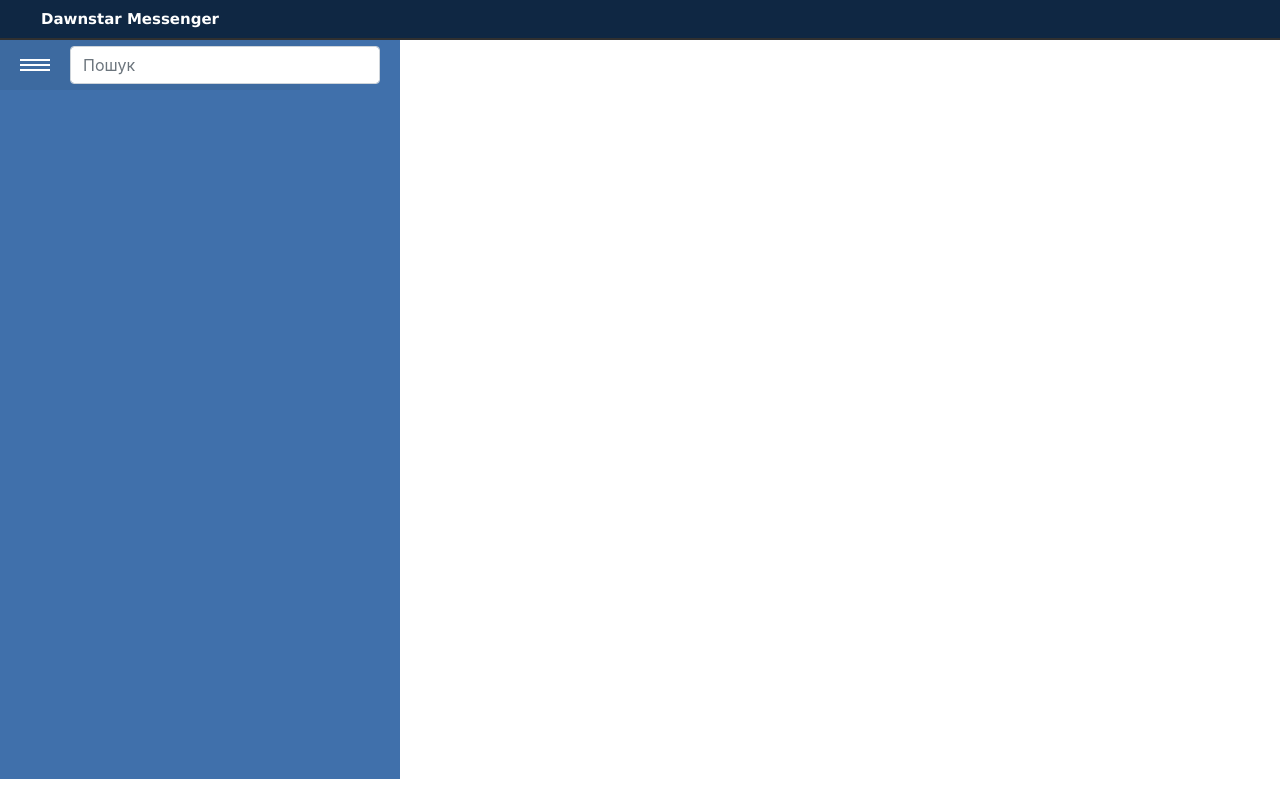
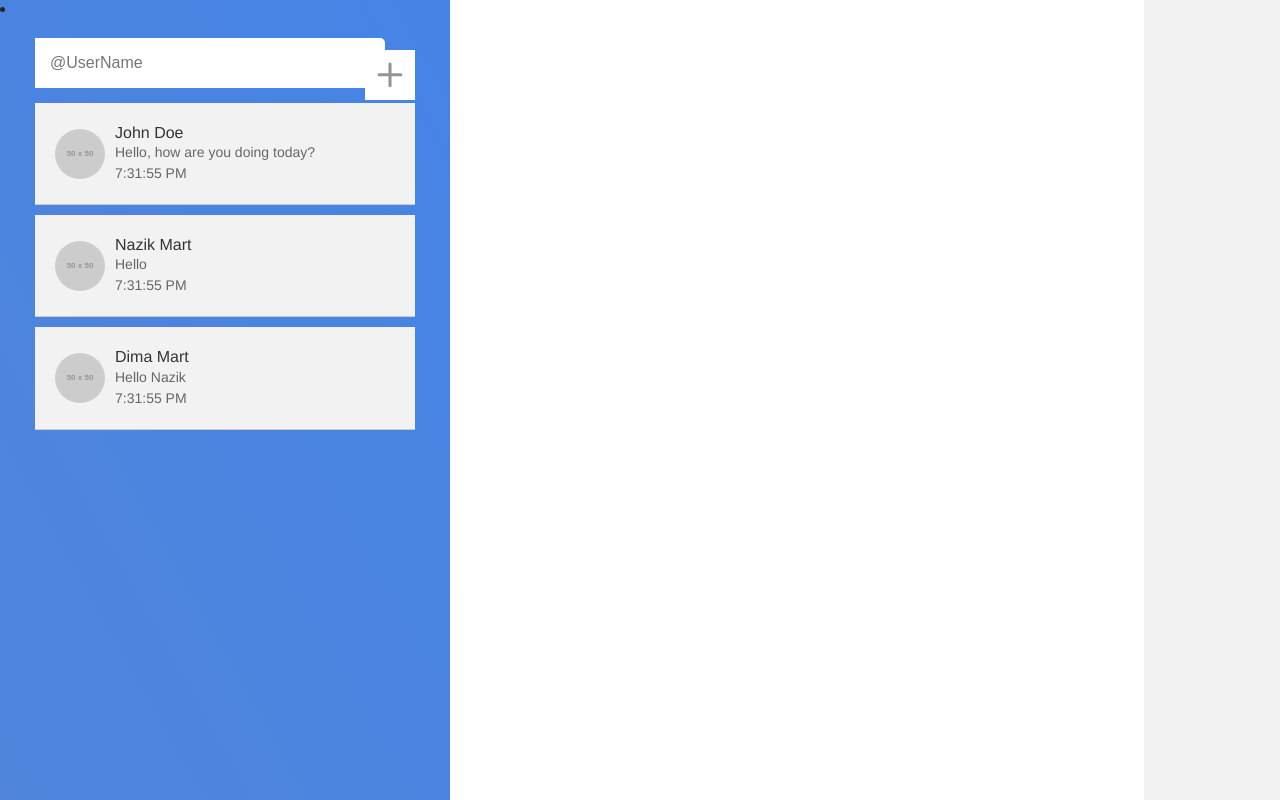
Before and after one commit to NazzikMart/curs, a React (Create React App) app: page / in a window 1280 px wide. Shown: the top 800 px of the page. Built offline with nearby package versions, Linux system fonts and the light colour scheme.

Commit message:
new component add

```diff
--- a/src/App.css
+++ b/src/App.css
@@ -20,6 +20,7 @@
   margin-top: 8px;
   margin-left: -20px;
   height: 20px;
+  margin-top: 600px;
 }
 
 body {
@@ -34,27 +35,32 @@ body {
   display: flex;
   position: absolute;
 
-  /* border: 2px solid rgb(48, 48, 48); */
+
 }
 
 .LeftMenu {
-  width: 400px;
-  height: 749px;
-  background-color: #4070ab;
-  position: absolute;
-  top: 30px;
+  width: 450px;
+  background-image: linear-gradient(to right top, #5085db, #4d85de, #4b84e0, #4884e3, #4583e5);
+  display: flex;
+  flex-direction: column;
+  max-width: 3000px;
+  display: flex;
+
 }
+
+
 
 .ChatsName {
   width: 300px;
   height: 50px;
-  background-color: #3D6AA0;
+  background-color: transparent;
 
   display: flex;
   align-content: center;
   align-items: center;
   position: relative;
-  top: 10px;
+  top: 3px;
+  margin-top: 20px;
 }
 
 .nameChatsName {
@@ -99,14 +105,15 @@ body {
 }
 
 .InfoChatHeader {
-  width: 1558px;
-  height: 40px;
-  background-color: #0F2743;
-  border-left: 2px solid rgb(48, 48, 48);
-  border-bottom: 2px solid rgb(48, 48, 48);
+  width: 694px;
+  height: 50px;
+  background-image: linear-gradient(to right top, #5797fd, #5d9bfe, #629ffe, #68a2ff, #6da6ff);
+  /* border-left: 2px solid rgb(48, 48, 48); */
+  /* border-bottom: 2px solid rgb(48, 48, 48); */
   display: flex;
   position: absolute;
-  left: -100px;
+  left: 375px;
+  top: -93px;
 }
 
 .userInfoChatHeader {
@@ -124,7 +131,7 @@ body {
 }
 
 .bi-bell {
-  color: white;
+
   /* margin-top: 9px; */
 }
 
@@ -275,13 +282,13 @@ header {
 
 .sidebar {
   background-color: #f2f2f2;
-  height: 744px;
-  width: 340px;
+  height: 800px;
+  width: 440px;
   position: relative;
   top: 0;
   left: 0;
   margin-left: 10px;
-  margin-top: 692px;
+  margin-top: 710px;
   overflow-x: hidden;
   padding-top: 20px;
   padding: 15px;
@@ -302,17 +309,17 @@ header {
   display: block;
   text-decoration: none;
   color: #444;
-  transition: 1s all;
+  transition: 0.2s all;
   margin: 5px;
   font-family: 'Segoe UI', Tahoma, Geneva, Verdana, sans-serif;
 }
 
-.sidebar li a:hover {
+/* .sidebar li a:hover {
   color: #ffffff;
-  background-color: #3D6AA0;
+  background-color: grey;
   padding: 10px;
-  transition: 0.5s all;
-}
+  transition: 0.2s all;
+} */
 
 .showBurgerMenu {
   transition: 0.5s all;
@@ -417,3 +424,230 @@ form {
 .bi-x {
   margin-left: -10px;
 }
+
+.bi-person {
+  z-index: 111111;
+  color: white;
+  position: absolute;
+  left: 420px;
+  /* border: 2px solid white;
+  border-radius: 50%;
+  padding: 10px; */
+}
+
+.UserComponent {
+  z-index: 10000001;
+  color: white;
+  position: absolute;
+  top: 70px;
+  left: 75px;
+  font-family: 'Franklin Gothic Medium', 'Arial Narrow', Arial, sans-serif;
+}
+
+.userFoto {
+  display: block;
+  width: 50px;
+  height: 50px;
+  background-color: rgb(255, 255, 255);
+  border-radius: 50%;
+  position: relative;
+  left: -80px;
+}
+
+.userTextInfoC {
+  margin-top: -55px;
+}
+
+.messageUserC {
+  position: relative;
+  margin-top: -10px;
+}
+
+.timeMessageUserC {
+  position: relative;
+  margin-top: -69px;
+  left: 300px;
+}
+
+.newUser {
+  margin-bottom: 58px;
+  cursor: pointer;
+  /* padding: 5px; */
+  position: relative;
+}
+
+.addChatsNew {}
+
+.bellSell {
+  color: black;
+  margin-right: 2px;
+  margin-left: 4px;
+}
+
+.bi-people {
+  position: relative;
+  /* color: black; */
+  margin-right: 2px;
+  margin-left: 7px;
+}
+
+.bi-gear {
+  position: relative;
+  /* color: black; */
+  margin-right: 2px;
+  margin-left: 7px;
+}
+
+
+.sidebar li a:hover {
+  color: #ffffff;
+  background-color: grey;
+  padding: 10px;
+  transition: 0.2s all;
+}
+
+
+
+
+.InfoChatsStatistik {
+  width: 320px;
+  height: 100%;
+  background-color: #f2f2f2;
+  position: absolute;
+  /* top: 30px; */
+  left: 1144px;
+}
+
+
+.chat__user {
+  display: flex;
+  align-items: center;
+  padding: 20px;
+  background-color: #f2f2f2;
+  border-bottom: 1px solid #ccc;
+  cursor: pointer;
+  width: 380px;
+  position: relative;
+  margin-left: -40px;
+  margin-top: -23px;
+  margin-bottom: 10px;
+  margin-top: 10px;
+
+}
+
+.chat__user:hover {
+  background-color: #f4f4f4;
+}
+
+.chat__user-avatar img {
+  width: 50px;
+  height: 50px;
+  border-radius: 50%;
+  margin-right: 10px;
+}
+
+.chat__user-info {
+  flex: 1;
+}
+
+.chat__user-name {
+  margin: 0;
+  font-size: 16px;
+  font-weight: 500;
+  color: #333;
+}
+
+.chat__user-last-message {
+  margin: 0;
+  font-size: 14px;
+  color: #666;
+}
+
+.chat__user-last-time {
+  margin: 0;
+  font-size: 14px;
+  color: #666;
+}
+
+input[class="form-input"] {
+  width: 350px;
+  height: 50px;
+
+  margin-top: 30px;
+  padding: 15px;
+  margin-left: 35px;
+
+  font-size: 16px;
+  font-family: 'Abel', sans-serif;
+  color: #5E6472;
+
+  outline: none;
+  border: none;
+
+  border-radius: 0px 5px 5px 0px;
+  transition: 0.2s linear;
+  position: absolute;
+  border: 10px;
+}
+
+
+
+/* focus  */
+/* input:focus {
+  transform: translateX(-2px);
+  border-radius: 5px;
+} */
+
+.bi-plus {
+  color: rgb(148, 148, 148);
+  background-color: white;
+  width: 50px;
+  height: 49.5px;
+  position: relative;
+  margin-top: 30px;
+  margin-left: 365px;
+}
+
+.chat-input {
+  display: flex;
+  align-items: center;
+  border-top: 1px solid #ccc;
+  padding: 10px;
+}
+
+.chat-input__textarea {
+  flex: 1;
+  padding: 10px;
+  border: none;
+  border-radius: 5px;
+  resize: none;
+  font-size: 16px;
+  line-height: 1.5;
+  width: 400px;
+}
+
+.chat-input__textarea:focus {
+  outline: none;
+  box-shadow: 0 0 3px #4d90fe;
+}
+
+.chat-input__button {
+  margin-left: 10px;
+  background-color: #4d90fe;
+  color: #fff;
+  border: none;
+  border-radius: 5px;
+  padding: 10px;
+  font-size: 16px;
+  cursor: pointer;
+}
+
+.chat-input__button:hover {
+  background-color: #357ae8;
+}
+
+.MessageUserChatAdd {
+  position: absolute;
+  left: 450px;
+  top: 580px;
+}
--- a/src/App.js
+++ b/src/App.js
@@ -10,9 +10,9 @@ function App() {
   const [state, setState] = useState(0);
   return (
     <div className="App ">
-      <p className="logo">Dawnstar Messenger</p>
       <div className="chatsLists"></div>
       <ContentChat />
+      {/* <p className="logo">Dawnstar Messenger</p> */}
     </div>
   );
 }
--- a/src/ChatsName.js
+++ b/src/ChatsName.js
@@ -1,7 +1,9 @@
 import React from "react";
 import "./App.css";
-import BurgerMnenuComponent from "./BurgerMnenuComponent";
+
 import { useState } from "react";
+import UserComponent from "./UserComponent";
+import AddUserForm from "./AddUserForm";
 
 export default function ChatsName() {
   const [state, setState] = useState("");
@@ -9,7 +11,7 @@ export default function ChatsName() {
 
   function handleBurger() {
     console.log("burger");
-    setState(<BurgerMnenuComponent />);
+    // setState(<BurgerMnenuComponent />);
     setToogle(!toogle);
 
     console.log(toogle);
@@ -17,61 +19,42 @@ export default function ChatsName() {
       setState("");
     }
   }
+  function closeForm() {
+    setState("");
+  }
+  function addForm() {
+    setState(<AddUserForm closeAddFormUser={closeForm} />);
+  }
 
-  if (toogle === false) {
   return (
     <div className="ChatsName">
-        <header className="burger" onClick={handleBurger}>
-          <div class="menu-btn">
+      <input
+        className="form-input"
+        id="txt-input"
+        type="text"
+        placeholder="@UserName"
+        required
+      />
+      <li>
+        <a href="#" onClick={addForm}>
           <svg
             xmlns="http://www.w3.org/2000/svg"
-              width="36"
-              height="36"
+            width="26"
+            height="26"
             fill="currentColor"
-              class="bi bi-x"
+            className="bi bi-plus "
             viewBox="0 0 16 16"
           >
-              <path d="M4.646 4.646a.5.5 0 0 1 .708 0L8 7.293l2.646-2.647a.5.5 0 0 1 .708.708L8.707 8l2.647 2.646a.5.5 0 0 1-.708.708L8 8.707l-2.646 2.647a.5.5 0 0 1-.708-.708L7.293 8 4.646 5.354a.5.5 0 0 1 0-.708z" />
-            </svg>
-          </div>
-        </header>
-        <input
-          type="text"
-          className="form-control inputItemsInfoChatHeader"
-          id="inputPassword2"
-          placeholder="Пошук"
-          style={{
-            width: "310px",
-            position: "absolute",
-            marginLeft: "70px",
-          }}
-        />
-        <h1 className="showBurgerMenu">{state}</h1>
-      </div>
-    );
-  } else if (toogle === true) {
-    return (
-      <div className="ChatsName">
-        <header className="burger" onClick={handleBurger}>
-          <div class="menu-btn">
-            <span></span>
-            <span></span>
-            <span></span>
-          </div>
-        </header>
-        <input
-          type="text"
-          className="form-control inputItemsInfoChatHeader"
-          id="inputPassword2"
-          placeholder="Пошук"
-          style={{
-            width: "310px",
-            position: "absolute",
-            marginLeft: "70px",
-          }}
-        />
+            <path d="M8 4a.5.5 0 0 1 .5.5v3h3a.5.5 0 0 1 0 1h-3v3a.5.5 0 0 1-1 0v-3h-3a.5.5 0 0 1 0-1h3v-3A.5.5 0 0 1 8 4z" />
+          </svg>{" "}
+        </a>
+      </li>
+
       {/* <h1 className="showBurgerMenu">{state}</h1> */}
+
+      <UserComponent />
+
+      {state}
     </div>
   );
 }
-}
--- a/src/ContentChat.js
+++ b/src/ContentChat.js
@@ -2,12 +2,14 @@ import React from "react";
 import "./App.css";
 import LeftMenu from "./LeftMenu";
 import InfoChatHeader from "./InfoChatHeader";
+import InfoChatsStatistik from "./InfoChatsStatistik";
 
 export default function ContentChat() {
   return (
     <div className="ContentChat">
       <LeftMenu />
-      <InfoChatHeader />
+      {/* <InfoChatHeader /> */}
+      <InfoChatsStatistik />
     </div>
   );
 }
--- a/src/InfoChatHeader.js
+++ b/src/InfoChatHeader.js
@@ -1,10 +1,7 @@
 import React from "react";
 import "./App.css";
+import UserComponent from "./UserComponent";
 
-export default function InfoChatHeader() {
-  return (
-    <div className="InfoChatHeader">
-      <p className="nameChat">CHAT</p>
-    </div>
-  );
+export default function InfoChatHeader(props) {
+  return <div className="InfoChatHeader">{props.name}</div>;
 }
--- /dev/null
+++ b/src/InfoChatsStatistik.js
@@ -0,0 +1,6 @@
+import React from "react";
+import "./App.css";
+
+export default function InfoChatsStatistik() {
+  return <div className="InfoChatsStatistik"></div>;
+}
--- a/src/LeftMenu.js
+++ b/src/LeftMenu.js
@@ -1,13 +1,12 @@
 import React from "react";
 import "./App.css";
 import ChatsName from "./ChatsName";
-import ButtonShowChats from "./ButtonShowChats";
+import UserComponent from "./UserComponent";
 
 export default function LeftMenu() {
   return (
     <div className="LeftMenu">
       <ChatsName />
-      {/* <ButtonShowChats /> */}
     </div>
   );
 }
--- /dev/null
+++ b/src/MessageUserChatAdd.js
@@ -0,0 +1,16 @@
+import React from "react";
+import "./App.css";
+
+export default function MessageUserChatAdd() {
+  return (
+    <div className="MessageUserChatAdd">
+      <div className="chat-input">
+        <textarea
+          className="chat-input__textarea"
+          placeholder="Напишіть повідомлення"
+        ></textarea>
+        <button className="chat-input__button">Надіслати</button>
+      </div>
+    </div>
+  );
+}
--- /dev/null
+++ b/src/UserComponent.js
@@ -0,0 +1,64 @@
+import React from "react";
+import "./App.css";
+import { useState } from "react";
+import InfoChatHeader from "./InfoChatHeader";
+import MessageUserChatAdd from "./MessageUserChatAdd";
+
+export default function UserComponent(props) {
+  const [state, setState] = useState(false);
+  const [infoname, setInfoName] = useState();
+  function addChatUser() {
+    setState(!state);
+  }
+
+  const users = [
+    { id: 1, name: "John Doe", message: "Hello, how are you doing today?" },
+    { id: 2, name: "Nazik Mart", message: "Hello" },
+    { id: 2, name: "Dima Mart", message: "Hello Nazik" },
+  ];
+  if (state === false) {
+    return (
+      <div className="UserComponent">
+        {users.map((item) => {
+          return (
+            <div className="chat__user" onClick={addChatUser}>
+              <div className="chat__user-avatar">
+                <img src="https://via.placeholder.com/50" alt="User Avatar" />
+              </div>
+              <div className="chat__user-info">
+                <h4 className="chat__user-name">{item.name}</h4>
+                <p className="chat__user-last-message">{item.message}</p>
+                <p className="chat__user-last-time">
+                  {new Date().toLocaleTimeString()}
+                </p>
+              </div>
+            </div>
+          );
+        })}
+      </div>
+    );
+  } else {
+    return (
+      <div className="UserComponent">
+        {users.map((item) => {
+          return (
+            <div className="chat__user" onClick={addChatUser}>
+              <div className="chat__user-avatar">
+                <img src="https://via.placeholder.com/50" alt="User Avatar" />
+              </div>
+              <div className="chat__user-info">
+                <h4 className="chat__user-name">{item.name}</h4>
+                <p className="chat__user-last-message">{item.message}</p>
+                <p className="chat__user-last-time">
+                  {new Date().toLocaleTimeString()}
+                </p>
+              </div>
+            </div>
+          );
+        })}
+        <InfoChatHeader />
+        <MessageUserChatAdd />
+      </div>
+    );
+  }
+}
```
Also changed, not shown: src/BurgerMnenuComponent.js (deleted, +0 -42 lines). Lines whose indentation alone changed are shown as unchanged.
